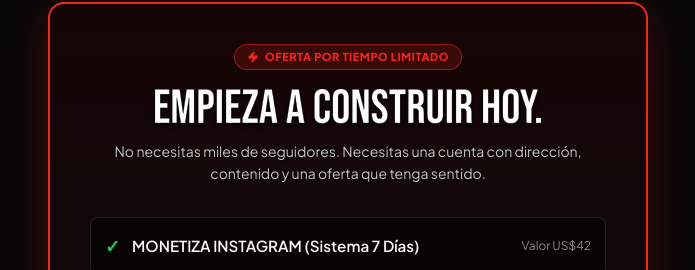
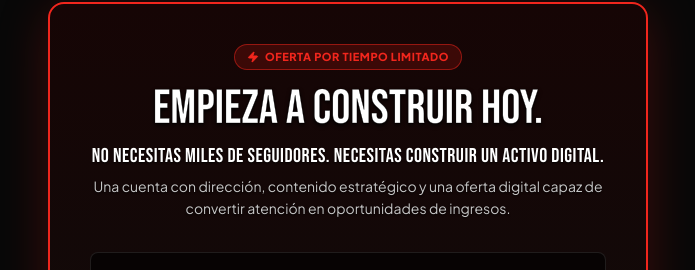
Before and after one commit to focusmindset26-pixel/MONETIZA-INSTAGRAM, a React (Vite) app: page / in a window 1280 px wide. Shown: the part 5416-5686 px from the top of the page, without its empty margins (292-987 px from the left). Built offline with nearby package versions, Linux system fonts and the light colour scheme.

Commit message:
feat: update offer section copy and layout
Refine the headline and description in the OfferSection to emphasize building digital assets over follower counts, improving clarity and impact.

```diff
--- a/src/components/OfferSection.tsx
+++ b/src/components/OfferSection.tsx
@@ -15,12 +15,17 @@ export const OfferSection: React.FC<OfferSectionProps> = () => {
             <Zap className="w-3 h-3 fill-[#F1261D]" /> OFERTA POR TIEMPO LIMITADO
           </div>
 
-          <h2 className="font-['Bebas_Neue',sans-serif] text-[clamp(2rem,5vw,3rem)] leading-[0.95] text-white uppercase mb-2">
+          <h2 className="font-['Bebas_Neue',sans-serif] text-[clamp(2rem,5vw,3rem)] leading-[0.95] text-white uppercase mb-3">
             EMPIEZA A CONSTRUIR HOY.
           </h2>
-          <p className="text-sm text-[#C7C7C7] max-w-[480px] mx-auto leading-relaxed">
-            No necesitas miles de seguidores. Necesitas una cuenta con dirección, contenido y una oferta que tenga sentido.
-          </p>
+          <div className="max-w-[520px] mx-auto space-y-1.5">
+            <p className="font-['Bebas_Neue',sans-serif] text-lg sm:text-xl text-white tracking-[0.5px] uppercase leading-tight">
+              NO NECESITAS MILES DE SEGUIDORES. NECESITAS CONSTRUIR UN ACTIVO DIGITAL.
+            </p>
+            <p className="text-xs sm:text-sm text-[#C7C7C7] leading-relaxed">
+              Una cuenta con dirección, contenido estratégico y una oferta digital capaz de convertir atención en oportunidades de ingresos.
+            </p>
+          </div>
 
           <ul className="list-none flex flex-col gap-2.5 my-6 sm:my-8 text-left text-[0.95rem] font-semibold text-[#F5F5F5]">
             <li className="bg-black/60 border border-white/10 p-3.5 rounded-lg flex items-center justify-between">
```
